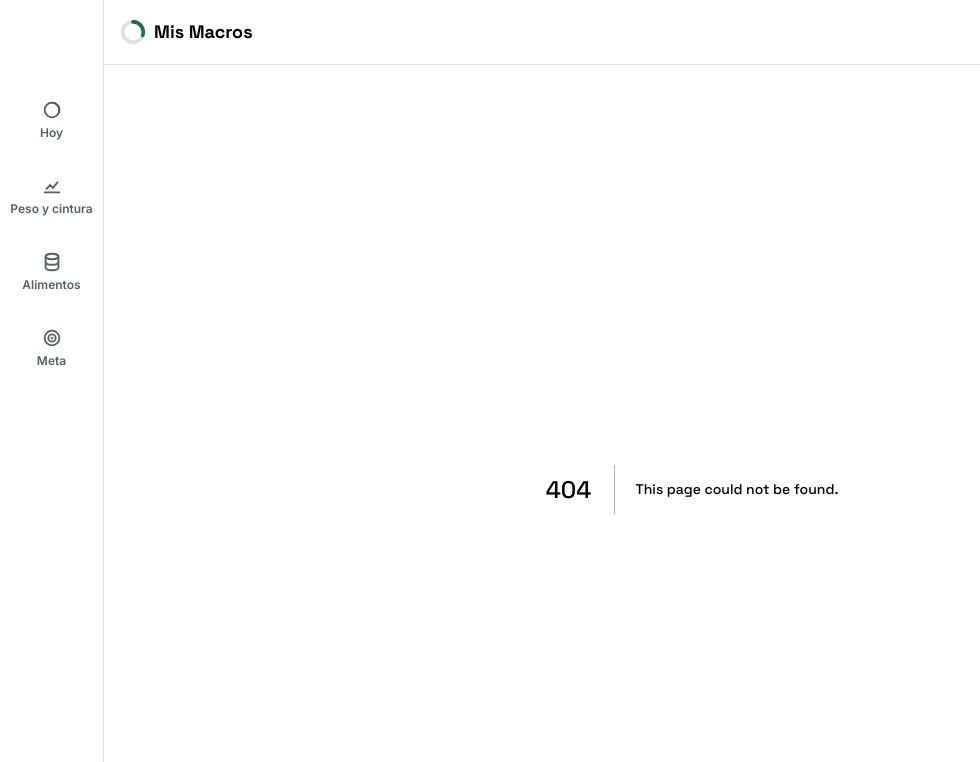
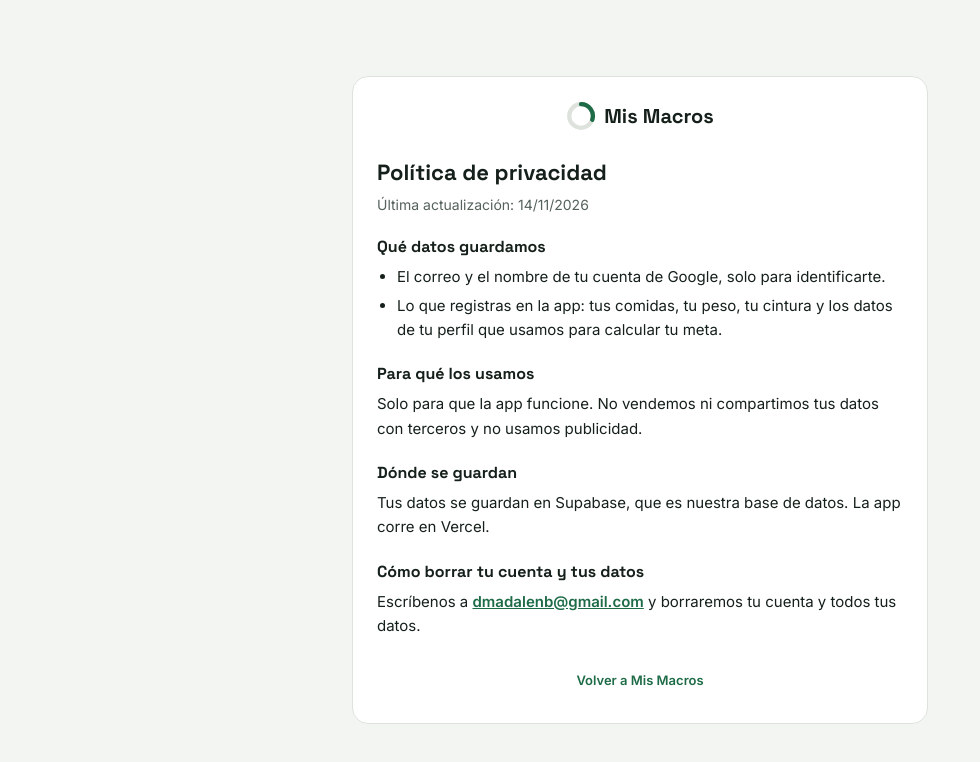
Before and after one commit to Vazkuz/mis-macros, a Next.js app: page /privacidad in a window 1280 px wide. Before the commit this address had no page. Shown: the top 762 px of the page, without its empty margins (0-980 px from the left). Built offline with nearby package versions, Linux system fonts and the light colour scheme.

Commit message:
Página de privacidad

```diff
--- a/src/app/login/page.tsx
+++ b/src/app/login/page.tsx
@@ -1,3 +1,4 @@
+import Link from 'next/link'
 import AuthCard from '@/components/AuthCard'
 import GoogleButton from './GoogleButton'
 
@@ -16,6 +17,14 @@ export default async function LoginPage({
         Registra tus comidas, macros, peso y cintura.
       </p>
       <GoogleButton errorInicial={error === 'auth'} />
+      <div className="mt-5 text-center">
+        <Link
+          href="/privacidad"
+          className="inline-flex min-h-9 items-center rounded-lg px-1.5 text-xs text-muted hover:text-ink"
+        >
+          Privacidad
+        </Link>
+      </div>
     </AuthCard>
   )
 }
--- /dev/null
+++ b/src/app/privacidad/page.tsx
@@ -0,0 +1,77 @@
+import type { Metadata } from 'next'
+import Link from 'next/link'
+import AuthCard from '@/components/AuthCard'
+
+// Página pública: el proxy la deja pasar sin sesión y el Shell la pinta sin
+// cabecera, pestañas ni botón flotante.
+
+export const metadata: Metadata = {
+  title: 'Privacidad · Mis Macros',
+}
+
+const CORREO = 'dmadalenb@gmail.com'
+
+function Seccion({ titulo, children }: { titulo: string; children: React.ReactNode }) {
+  return (
+    <section className="flex flex-col gap-1.5">
+      <h2 className="text-base">{titulo}</h2>
+      {children}
+    </section>
+  )
+}
+
+export default function PrivacidadPage() {
+  return (
+    <AuthCard wide>
+      <div className="flex flex-col gap-5 text-[15px] leading-relaxed">
+        <div className="flex flex-col gap-1">
+          <h1 className="text-[22px]">Política de privacidad</h1>
+          <p className="text-sm text-muted">Última actualización: 14/11/2026</p>
+        </div>
+
+        <Seccion titulo="Qué datos guardamos">
+          <ul className="flex list-disc flex-col gap-1 pl-5">
+            <li>
+              El correo y el nombre de tu cuenta de Google, solo para identificarte.
+            </li>
+            <li>
+              Lo que registras en la app: tus comidas, tu peso, tu cintura y los datos de tu
+              perfil que usamos para calcular tu meta.
+            </li>
+          </ul>
+        </Seccion>
+
+        <Seccion titulo="Para qué los usamos">
+          <p>
+            Solo para que la app funcione. No vendemos ni compartimos tus datos con terceros y
+            no usamos publicidad.
+          </p>
+        </Seccion>
+
+        <Seccion titulo="Dónde se guardan">
+          <p>
+            Tus datos se guardan en Supabase, que es nuestra base de datos. La app corre en
+            Vercel.
+          </p>
+        </Seccion>
+
+        <Seccion titulo="Cómo borrar tu cuenta y tus datos">
+          <p>
+            Escríbenos a{' '}
+            <a href={`mailto:${CORREO}`} className="font-semibold text-acc underline">
+              {CORREO}
+            </a>{' '}
+            y borraremos tu cuenta y todos tus datos.
+          </p>
+        </Seccion>
+
+        <Link
+          href="/"
+          className="mt-1 inline-flex min-h-9 items-center self-center rounded-lg px-1.5 text-[13px] font-semibold text-acc hover:bg-acc-soft"
+        >
+          Volver a Mis Macros
+        </Link>
+      </div>
+    </AuthCard>
+  )
+}
--- a/src/components/AuthCard.tsx
+++ b/src/components/AuthCard.tsx
@@ -1,9 +1,18 @@
-// Tarjeta centrada para /login y /activar (sin Shell: ni pestañas ni botón
-// flotante). Logo igual al de la cabecera del Shell.
-export default function AuthCard({ children }: { children: React.ReactNode }) {
+// Tarjeta centrada para /login, /activar y /privacidad (sin Shell: ni
+// pestañas ni botón flotante). Logo igual al de la cabecera del Shell.
+// `wide` da más ancho para páginas de texto como /privacidad.
+export default function AuthCard({
+  children,
+  wide = false,
+}: {
+  children: React.ReactNode
+  wide?: boolean
+}) {
   return (
     <div className="flex min-h-screen items-center justify-center bg-bg px-4 py-8">
-      <div className="w-full max-w-sm rounded-2xl border border-line bg-card p-6">
+      <div
+        className={`w-full rounded-2xl border border-line bg-card p-6 ${wide ? 'max-w-xl' : 'max-w-sm'}`}
+      >
         <div className="mb-6 flex items-center justify-center gap-2 text-xl font-bold">
           <svg width="30" height="30" viewBox="0 0 28 28" aria-hidden="true">
             <circle cx="14" cy="14" r="11" fill="none" className="stroke-line" strokeWidth="4" />
--- a/src/components/Shell.tsx
+++ b/src/components/Shell.tsx
@@ -69,7 +69,8 @@ const TABS: Tab[] = [
   },
 ]
 
-const AUTH_ROUTES = ['/login', '/activar']
+// Pantallas sin cabecera, pestañas ni botón flotante.
+const BARE_ROUTES = ['/login', '/activar', '/privacidad']
 
 function isActive(pathname: string, href: string) {
   return href === '/' ? pathname === '/' : pathname === href || pathname.startsWith(`${href}/`)
@@ -80,9 +81,9 @@ export default function Shell({ children }: { children: React.ReactNode }) {
   const current = TABS.find((t) => isActive(pathname, t.href))
   const fab = current?.fab
 
-  // /login y /activar van sin cabecera, pestañas ni botón flotante.
+  // /login, /activar y /privacidad van sin cabecera, pestañas ni botón flotante.
   // (Este return va después de todos los hooks.)
-  if (AUTH_ROUTES.some((r) => pathname.startsWith(r))) {
+  if (BARE_ROUTES.some((r) => pathname.startsWith(r))) {
     return <>{children}</>
   }
 
--- a/src/utils/supabase/proxy.ts
+++ b/src/utils/supabase/proxy.ts
@@ -79,8 +79,9 @@ export async function updateSession(request: NextRequest) {
   const user = await getUserWithClockSkewRetry(supabase)
   const path = request.nextUrl.pathname
 
-  // El enlace de confirmación de correo aterriza aquí sin sesión todavía.
-  if (path.startsWith('/auth/callback')) {
+  // Rutas públicas: el callback de Google (llega sin sesión todavía) y la
+  // política de privacidad (tiene que poder leerse sin login).
+  if (path.startsWith('/auth/callback') || path.startsWith('/privacidad')) {
     return supabaseResponse
   }
 
```
Also changed, not shown: 1 other file (tests, documents, lock files or other folders).
